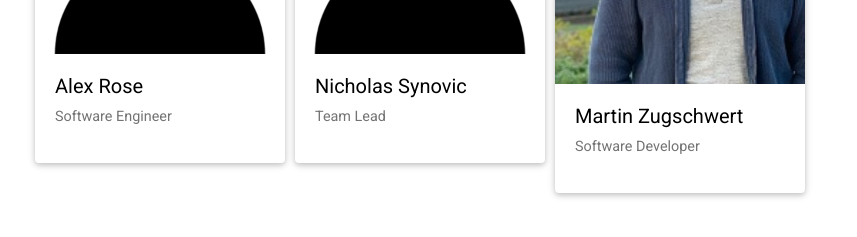
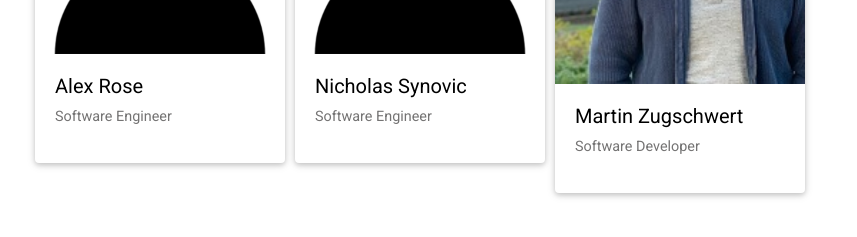
Before and after one commit to NicholasSynovic/LUC-SSL-Website, a Jekyll site: the page built from _pages/team.md, in a window 1280 px wide and 900 px high, scrolled down 891 px. Shown: the part 627-864 px from the top of the window, without its empty margins (220-1077 px from the left). Built offline with Jekyll 4.4.1, drawn with Linux system fonts in a browser that asks for light colours; nearby versions of some CDN libraries; a style sheet for code colours, icons or effects is not loaded.

Commit message:
Fix title and role for Nicholas Synovic

```diff
--- a/_data/team.yml
+++ b/_data/team.yml
@@ -119,7 +119,6 @@
   gradeLevel: Undergraduate
   roles:
     - Software Engineer
-    - Team Lead
   projects:
     - Metrics Dashboard
     - PoliPy
@@ -127,7 +126,7 @@
   url:
   redirect:
   img: /assets/img/user.jpg
-  title: Team Lead
+  title: Software Engineer
   github:
 
 - last: Zugschwert
```
